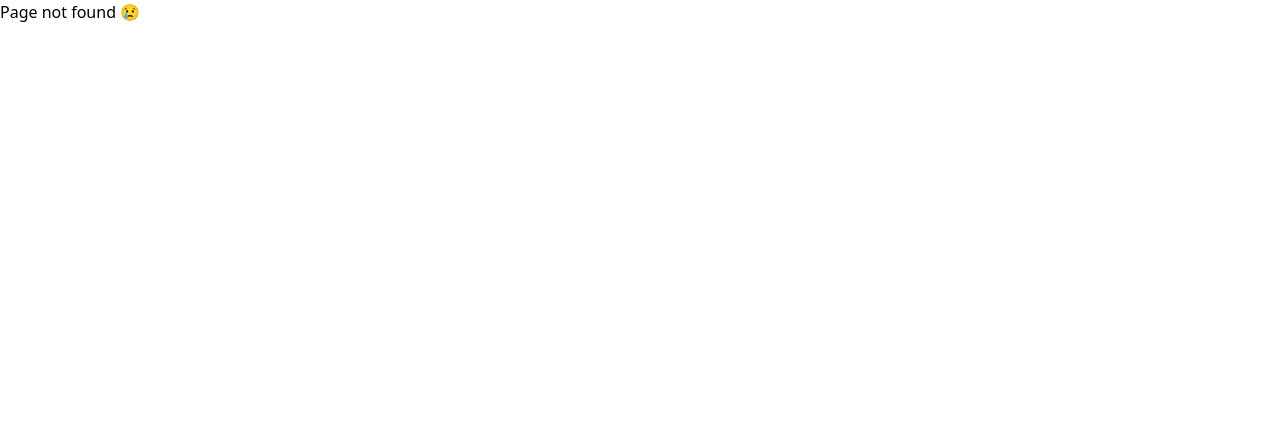
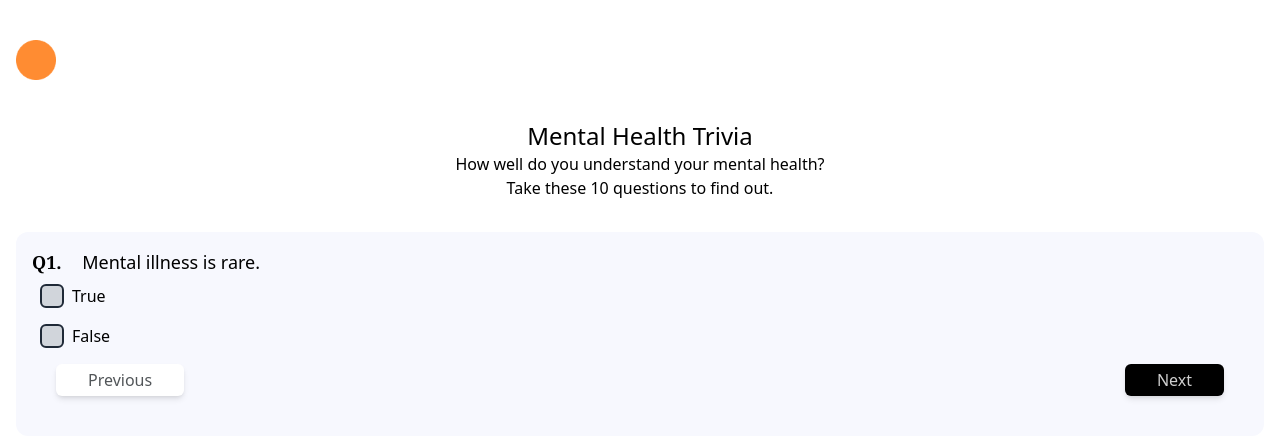
Before and after one commit to xavierScript/ACES-MHS, a React (Vite) app: page /ACES-MHS/trivia in a window 1280 px wide. Before the commit this address had no page. Shown: the top 440 px of the page. Built offline with nearby package versions, Linux system fonts and the light colour scheme.

Commit message:
feat: added route and logic for the trivia quiz

```diff
--- a/src/App.jsx
+++ b/src/App.jsx
@@ -12,6 +12,7 @@ import MhtResuAnxiety from "./pages/MhtResuAnxiety";
 import MhtResuBipolar from "./pages/MhtResuBipolar";
 import MhtResuDepression from "./pages/MhtResuDepression";
 import MhtResuPTSD from "./pages/MhtResuPTSD";
+import TriviaPage from './pages/Triviapage';
 
 function App() {
   return (
@@ -22,6 +23,7 @@ function App() {
         <Route path="/ACES-MHS/anxiety" element={<Anxiety />} />
         <Route path="/ACES-MHS/bipolar" element={<Bipolar />} />
         <Route path="/ACES-MHS/depression" element={<Depression />} />
+        <Route path="/ACES-MHS/trivia" element={<TriviaPage />} />
         <Route path="/ACES-MHS/ptsd" element={<PTSD />} />
         <Route path="/ACES-MHS/adhd-result" element={<MhtResult />} />
         <Route path="/ACES-MHS/anxiety-result" element={<MhtResuAnxiety />} />
--- a/src/pages/Triviapage.jsx
+++ b/src/pages/Triviapage.jsx
@@ -1,9 +1,249 @@
-function TriviaPage() {
+import React, { useState } from "react";
+import { useNavigate } from "react-router-dom";
+import orange_circle from "../assets/logo.png";
+
+const TriviaPage = () => {
+  const [currentQuestionIndex, setCurrentQuestionIndex] = useState(0);
+  const [selectedAnswer, setSelectedAnswer] = useState(null);
+  const [answers, setAnswers] = useState([]);
+  const [feedback, setFeedback] = useState(null);
+  const navigate = useNavigate();
+
+  const questions = [
+    {
+      question: "Mental illness is rare.",
+      options: ["True", "False"],
+      correctAnswer: "False",
+      fact: "Mental health conditions affect 1 in 5 adults in the U.S. each year.",
+    },
+    {
+      question: "Mental illness can be cured through sheer willpower.",
+      options: ["True", "False"],
+      correctAnswer: "False",
+      fact: "Mental illnesses often require medical treatment, therapy, and support for effective management.",
+    },
+    {
+      question: "Talking about mental illness makes it worse.",
+      options: ["True", "False"],
+      correctAnswer: "False",
+      fact: "Open conversations about mental health can reduce stigma and encourage individuals to seek help.",
+    },
+    {
+      question: "You can only have one mental health disorder at a time.",
+      options: ["True", "False"],
+      correctAnswer: "False",
+      fact: "It is common for people to experience multiple mental health conditions, such as depression and anxiety.",
+    },
+    {
+      question: "Mental illness is more common than cancer or diabetes.",
+      options: ["True", "False"],
+      correctAnswer: "True",
+      fact: "Mental health disorders are widespread, affecting millions globally, surpassing some physical health conditions in prevalence.",
+    },
+    {
+      question: "People with mental illness are violent and unpredictable.",
+      options: ["True", "False"],
+      correctAnswer: "False",
+      fact: "Most people with mental illness are not violent; the condition itself does not cause unpredictable behavior.",
+    },
+    {
+      question: "Mental health is just as important as physical health.",
+      options: ["True", "False"],
+      correctAnswer: "True",
+      fact: "Mental health significantly impacts overall well-being and quality of life.",
+    },
+    {
+      question: "Stress is always bad for you.",
+      options: ["True", "False"],
+      correctAnswer: "False",
+      fact: "Short-term stress can boost alertness and motivation, but chronic stress can be harmful.",
+    },
+    {
+      question: "Short-term stress can be helpful.",
+      options: ["True", "False"],
+      correctAnswer: "True",
+      fact: "Short-term stress triggers the body’s natural 'fight or flight' response, which can be useful in challenging situations.",
+    },
+    {
+      question:
+        "Long-term stress can lead to health problems like heart disease.",
+      options: ["True", "False"],
+      correctAnswer: "True",
+      fact: "Chronic stress is linked to serious health issues, including heart disease and weakened immune function.",
+    },
+    {
+      question:
+        "Self-care is only for people who are struggling with mental health issues.",
+      options: ["True", "False"],
+      correctAnswer: "False",
+      fact: "Self-care is beneficial for everyone, supporting both mental and physical health.",
+    },
+    {
+      question: "Getting enough sleep is part of self-care.",
+      options: ["True", "False"],
+      correctAnswer: "True",
+      fact: "Adequate sleep improves mood, memory, and overall health.",
+    },
+    {
+      question: "Setting boundaries is a form of self-care.",
+      options: ["True", "False"],
+      correctAnswer: "True",
+      fact: "Setting boundaries helps maintain healthy relationships and reduce stress.",
+    },
+    {
+      question:
+        "Anxiety disorders are the most common mental health disorders in the world.",
+      options: ["True", "False"],
+      correctAnswer: "True",
+      fact: "Anxiety disorders affect an estimated 264 million people globally, making them highly prevalent.",
+    },
+    {
+      question: "Obsessive-Compulsive Disorder (OCD) only affects adults.",
+      options: ["True", "False"],
+      correctAnswer: "False",
+      fact: "OCD can affect people of all ages, including children and teens.",
+    },
+    {
+      question:
+        "PTSD can occur after experiencing or witnessing a traumatic event.",
+      options: ["True", "False"],
+      correctAnswer: "True",
+      fact: "PTSD is a mental health condition that can develop after traumatic events, affecting both military and civilian populations.",
+    },
+    {
+      question: "Gratitude can reduce symptoms of depression.",
+      options: ["True", "False"],
+      correctAnswer: "True",
+      fact: "Practicing gratitude has been shown to improve mood and reduce symptoms of depression over time.",
+    },
+  ];
+
+  const handleAnswer = (option) => {
+    setSelectedAnswer(option);
+
+    const isCorrect = option === questions[currentQuestionIndex].correctAnswer;
+    setFeedback(isCorrect ? "Correct!" : "Wrong!");
+
+    const updatedAnswers = [...answers];
+    updatedAnswers[currentQuestionIndex] = option;
+    setAnswers(updatedAnswers);
+  };
+
+  const handleNext = () => {
+    if (currentQuestionIndex < questions.length - 1) {
+      // Move to the next question
+      setCurrentQuestionIndex(currentQuestionIndex + 1);
+      setSelectedAnswer(answers[currentQuestionIndex + 1] || null);
+      setFeedback(null);
+    } else {
+      navigate("/trivia/results", { state: { answers } });
+    }
+  };
+
+  const handlePrevious = () => {
+    if (currentQuestionIndex > 0) {
+      setCurrentQuestionIndex(currentQuestionIndex - 1);
+      setSelectedAnswer(answers[currentQuestionIndex - 1] || null);
+      setFeedback(null);
+    }
+  };
+
   return (
-    <div>
-      <p>Trivia Page</p>
+    <div className='flex-col justify-center m-4'>
+      <div className='flex justify-between items-center my-10'>
+        <img src={orange_circle} alt='Logo' className='h-10' />
+      </div>
+      <div className='text-center mb-8'>
+        <h1 className='font-[500] text-2xl'>Mental Health Trivia</h1>
+        <p className=''>How well do you understand your mental health?</p>
+        <p className=''>Take these 10 questions to find out.</p>
+      </div>
+
+      {currentQuestionIndex < questions.length ? (
+        <div className='bg-[#F7F8FE] p-4 pb-8 rounded-xl'>
+          <h2 className='text-lg'>
+            <span className='font-semibold font-serif mr-4'>
+              Q{currentQuestionIndex + 1}.{" "}
+            </span>
+            {questions[currentQuestionIndex].question}
+          </h2>
+
+          <div className='flex flex-col '>
+            {questions[currentQuestionIndex].options.map((option, index) => (
+              <label
+                key={index}
+                className='checkbox-label m-2 flex items-center'
+              >
+                <input
+                  type='checkbox'
+                  name='answer'
+                  value={option}
+                  checked={selectedAnswer === option}
+                  onChange={() => handleAnswer(option)}
+                  className={`
+                  appearance-none
+                  w-6 h-6
+                  border-2
+                  rounded-md
+                  cursor-pointer
+                  ${
+                    selectedAnswer === option
+                      ? option === questions[currentQuestionIndex].correctAnswer
+                        ? "bg-green-500 border-green-500 text-white custom-correct"
+                        : "bg-red-500 border-red-500 text-white custom-incorrect"
+                      : "bg-gray-300 border-gray-800"
+                  }
+                  ${
+                    selectedAnswer === option
+                      ? "flex items-center justify-center"
+                      : ""
+                  }
+                `}
+                  disabled={
+                    selectedAnswer !== null && selectedAnswer !== option
+                  }
+                />
+                <span className='pl-2'>{option}</span>
+              </label>
+            ))}
+          </div>
+
+          {feedback && (
+            <div className='flex flex-col bg-[#272EE5] min-w-[308px] rounded-[20px] mt-8 px-4 pb-8 mb-8'>
+              <div className='bg-white bg-opacity-15 text-white mx-auto px-2 mt-1 rounded-md'>
+                <span className='text-sm'>Knowledge Board</span>
+              </div>
+              <div className='text-center text-white text-sm'>
+                <p>{feedback}</p>
+                <p className='text-center'>
+                  {questions[currentQuestionIndex].fact}
+                </p>
+              </div>
+            </div>
+          )}
+
+          <div className='button-group flex justify-between mx-4'>
+            <button
+              onClick={handlePrevious}
+              disabled={currentQuestionIndex === 0}
+              className='btn px-8 py-1 text-[#525659] bg-white rounded-md shadow-md m-2'
+            >
+              Previous
+            </button>
+
+            <button
+              onClick={handleNext}
+              className='btn px-8 py-1 bg-black text-[#CFCFCF] border-none rounded-md shadow-md m-2'
+            >
+              {currentQuestionIndex < questions.length - 1 ? "Next" : "Submit"}
+            </button>
+          </div>
+        </div>
+      ) : (
+        <p>Loading results...</p>
+      )}
     </div>
   );
-}
+};
 
 export default TriviaPage;
```
